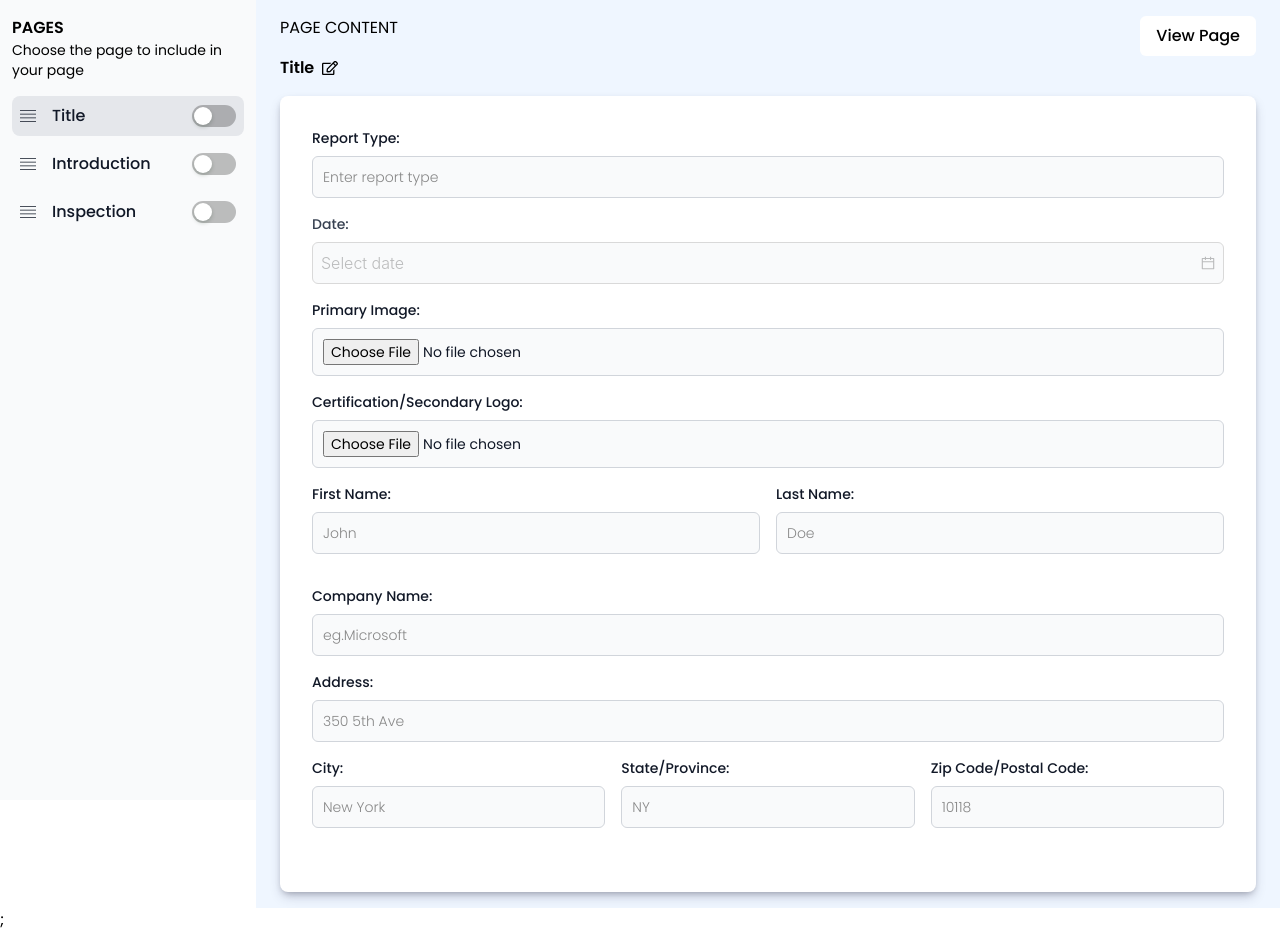
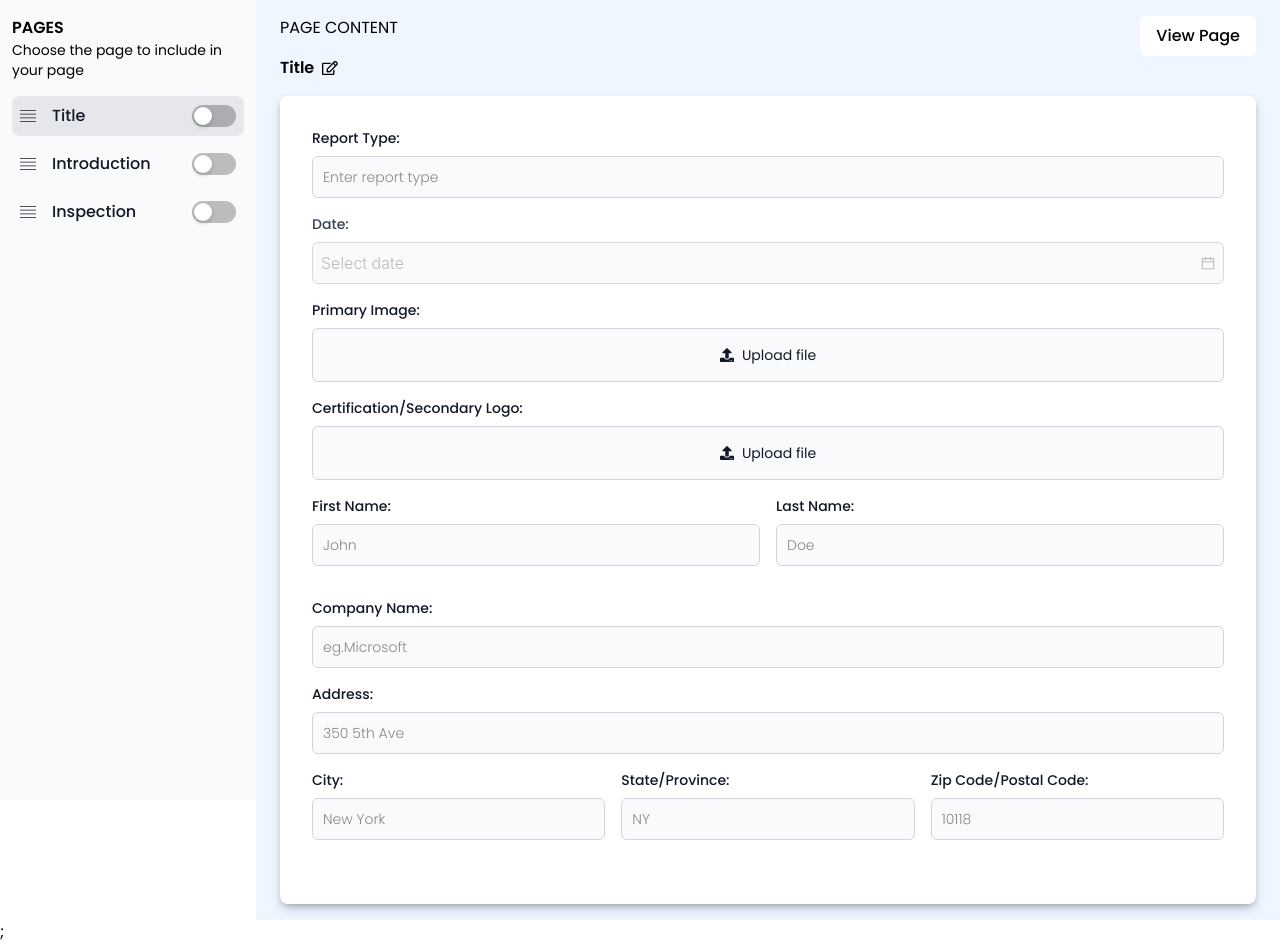
Before and after one commit to Abdulcomsian/peaktek, a React (Vite) app: page /projects/title in a window 1280 px wide. Built offline with nearby package versions, Linux system fonts and the light colour scheme.

Commit message:
input type file component changed

```diff
--- a/src/components/Input/index.jsx
+++ b/src/components/Input/index.jsx
@@ -11,21 +11,32 @@ const Input = ({
   onChange,
   applyMarginBottom = false,
   name = "",
-  labelClass=""
 }) => {
-  console.log(label);
   return (
     <div className={`w-full ${className}`}>
-      {label !== undefined && (
       <label
         htmlFor={id}
-          className={`block ${labelClass} w-full text-sm font-medium text-gray-900 ${
+        className={`block w-full text-sm font-medium text-gray-900 ${
           applyMarginBottom ? "mb-2" : ""
         }`}
       >
         {label}
       </label>
-      )}
+      {type === "file" ? (
+        <div className="relative">
+          <input
+            type="file"
+            id={id}
+            name={name}
+            onChange={onChange}
+            className="opacity-0 absolute inset-0 w-full h-full cursor-pointer"
+          />
+          <div className="bg-gray-50 border border-gray-300 hover:border-blue-500 text-gray-900 text-sm rounded-md flex justify-center items-center p-4 cursor-pointer">
+            <FaUpload className="mr-2" />
+            <span>{placeholder || "Upload file"}</span>
+          </div>
+        </div>
+      ) : (
         <input
           type={type}
           id={id}
@@ -33,8 +44,9 @@ const Input = ({
           value={value}
           onChange={onChange}
           name={name}
-        className={`bg-gray-50 hover:bg-white outline-none border border-gray-300 hover:border-[0.5px] hover:border-blue-500 text-gray-900 text-sm rounded-md block w-full p-2.5 focus:outline-none focus:border-blue-500`}
+          className={`bg-gray-50 hover:bg-white outline-none border border-gray-300 hover:border-blue-500 text-gray-900 text-sm rounded-md block w-full p-2.5 focus:outline-none focus:border-blue-500`}
         />
+      )}
     </div>
   );
 };
```
Lines whose indentation alone changed are shown as unchanged.
